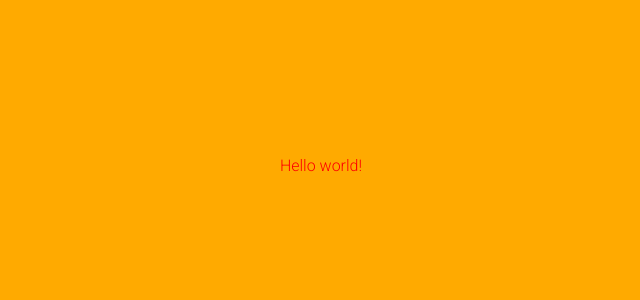
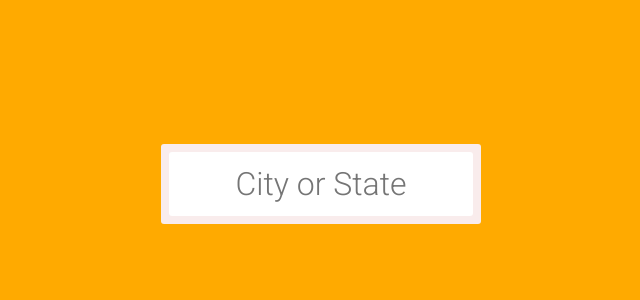
Before and after one commit to NedzadDonlagic04/vuejs-ajax-type-ahead, a Vue app: page / in a window 1280 px wide. Shown: the top 300 px of the page, without its empty margins (319-959 px from the left). Built offline with nearby package versions, Linux system fonts and the light colour scheme; the HTML template or start-up script is replaced by a standard one.

Commit message:
Implemented InputBox component

```diff
--- a/src/App.vue
+++ b/src/App.vue
@@ -1,20 +1,14 @@
 <script>
+import InputBox from './components/InputBox.vue';
+
 export default {
-    data()
-    {
-        return {
-            msg: 'Hello world!'
-        };
+    components: {
+        InputBox
     }
-}
+};
 </script>
 
 <template>
-    <p>{{msg}}</p>
+    <InputBox />
+    <div class="container"></div>
 </template>
-
-<style scoped>
-    p {
-        color: red;
-    }
-</style>
```
